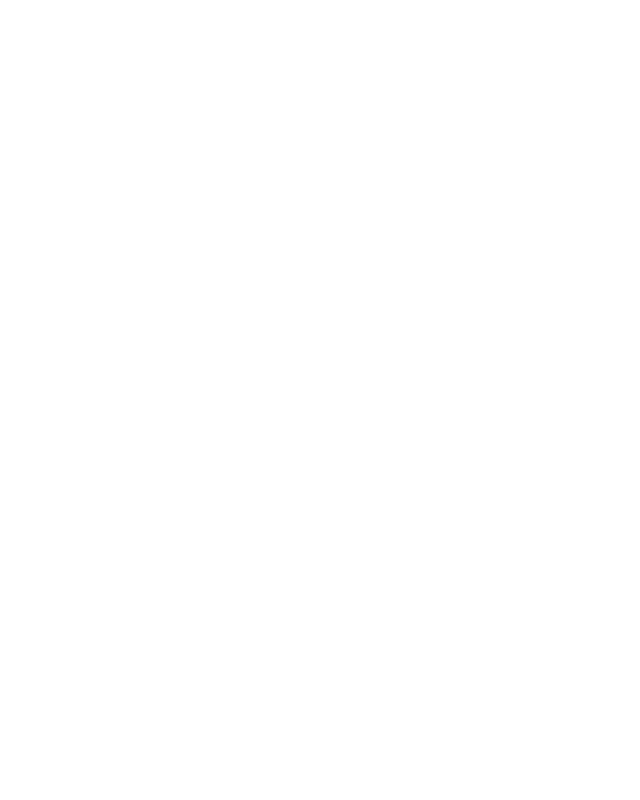
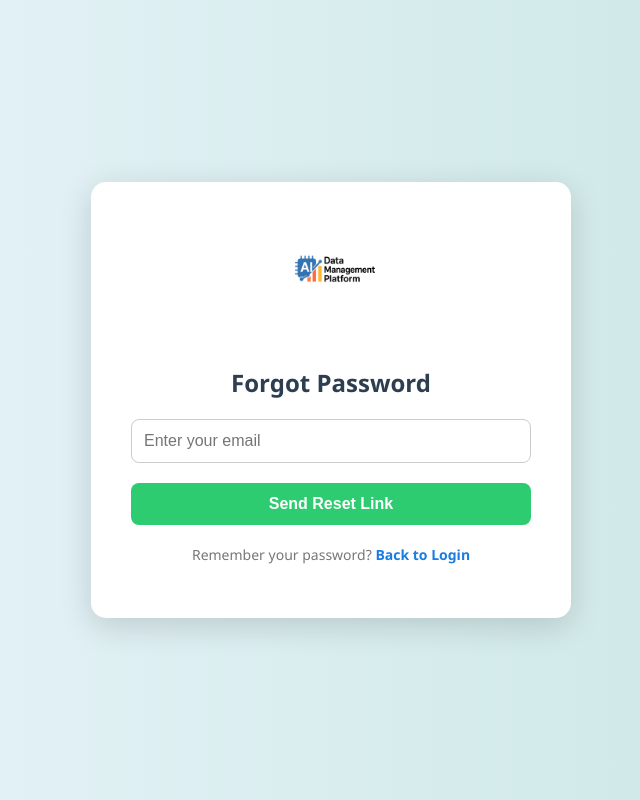
Before and after one commit to AgytaiMukhatai/Data_Managment_Platform, a React (Vite) app in the folder frontend/: page /forgot-password in a window 1280 px wide. Before the commit this address had no page. Shown: the whole page, without its empty margins (309-949 px from the left). Built offline with nearby package versions, Linux system fonts and the light colour scheme.

Commit message:
Forgot Password Handling and adding Django model for Datasets

```diff
--- a/frontend/src/App.jsx
+++ b/frontend/src/App.jsx
@@ -3,6 +3,7 @@ import Landing from './landing';
 import Login from './login';
 import Register from './register';
 import Dashboard from './components/Dashboard';
+import ForgotPassword from './ForgotPassword';
 
 function App() {
   return (
@@ -10,6 +11,7 @@ function App() {
       <Route path="/" element={<Landing />} />
       <Route path="/login" element={<Login />} />
       <Route path="/register" element={<Register />} />
+      <Route path="/forgot-password" element={<ForgotPassword />} />
       <Route path="/dashboard" element={<Dashboard />} />
     </Routes>
   );
--- /dev/null
+++ b/frontend/src/ForgotPassword.css
@@ -0,0 +1,72 @@
+.forgot-password-page {
+    margin: 0;
+    padding: 0;
+    font-family: 'Segoe UI', sans-serif;
+    background: linear-gradient(to right, #eaf4fb, #c8e6e2);
+    display: flex;
+    justify-content: center;
+    align-items: center;
+    min-height: 100vh;
+  }
+
+  .forgot-password-container {
+    background: #fff;
+    padding: 40px;
+    border-radius: 15px;
+    box-shadow: 0 8px 32px rgba(0, 0, 0, 0.15);
+    text-align: center;
+    width: 100%;
+    max-width: 400px;
+  }
+
+  .login-logo {
+    width: 100px;
+    margin-bottom: 20px;
+  }
+
+  .forgot-password-form {
+    display: flex;
+    flex-direction: column;
+    gap: 20px;
+    margin-top: 20px;
+  }
+
+  .forgot-password-form input {
+    padding: 12px;
+    border: 1px solid #ccc;
+    border-radius: 8px;
+    font-size: 16px;
+  }
+
+  .forgot-password-form button {
+    padding: 12px;
+    border: none;
+    background-color: #2ecc71;
+    color: white;
+    font-size: 16px;
+    border-radius: 8px;
+    cursor: pointer;
+    font-weight: bold;
+    transition: background-color 0.3s, box-shadow 0.3s;
+  }
+
+  .forgot-password-form button:hover {
+    background-color: #27ae60;
+    box-shadow: 0 4px 15px rgba(0, 0, 0, 0.2);
+  }
+
+  .forgot-password-footer-text {
+    margin-top: 20px;
+    font-size: 14px;
+    color: #777;
+  }
+
+  .forgot-password-footer-text a {
+    color: #197de1;
+    text-decoration: none;
+    font-weight: bold;
+  }
+
+  .forgot-password-footer-text a:hover {
+    text-decoration: underline;
+  }
--- /dev/null
+++ b/frontend/src/ForgotPassword.jsx
@@ -0,0 +1,60 @@
+import { useState } from 'react';
+import { useNavigate } from 'react-router-dom';
+import './ForgotPassword.css';
+
+export default function ForgotPassword() {
+  const [email, setEmail] = useState('');
+  const [error, setError] = useState('');
+  const [successMessage, setSuccessMessage] = useState('');
+  const navigate = useNavigate();
+
+  const handleForgotPassword = async (e) => {
+    e.preventDefault();
+    setError('');
+    setSuccessMessage('');
+
+    try {
+      const response = await fetch('http://localhost:8000/api/forgot_password/', {
+        method: 'POST',
+        headers: {
+          'Content-Type': 'application/json',
+        },
+        body: JSON.stringify({ email }),
+      });
+
+      if (response.ok) {
+        setSuccessMessage('Password reset email sent!');
+      } else {
+        const errorData = await response.json();
+        setError(errorData.error || 'Failed to send password reset email.');
+      }
+    } catch (error) {
+      console.error('Error:', error);
+      setError('An error occurred while sending the reset email.');
+    }
+  };
+
+  return (
+    <div className="forgot-password-page">
+      <div className="forgot-password-container">
+        <img src="/Images/Logo-sans arriere plan.png" alt="Logo" className="login-logo" />
+        <h2>Forgot Password</h2>
+        <form className="forgot-password-form" onSubmit={handleForgotPassword}>
+          <input
+            type="email"
+            placeholder="Enter your email"
+            value={email}
+            onChange={(e) => setEmail(e.target.value)}
+            required
+          />
+          {error && <p style={{ color: 'red' }}>{error}</p>}
+          {successMessage && <p style={{ color: 'green' }}>{successMessage}</p>}
+          <button type="submit">Send Reset Link</button>
+        </form>
+        <p className="forgot-password-footer-text">
+          Remember your password? <a href="/login">Back to Login</a>
+        </p>
+      </div>
+    </div>
+  );
+}
--- a/frontend/src/login.jsx
+++ b/frontend/src/login.jsx
@@ -69,7 +69,7 @@ export default function Login() {
               />
               Remember me
             </label>
-            <a href="#" className="forgot">Forgot password?</a>
+            <Link to="/forgot-password" className="forgot">Forgot password?</Link>
           </div>
 
           <button type="submit">Sign in</button>
```
Also changed, not shown: 1 other file (tests, documents, lock files or other folders).
